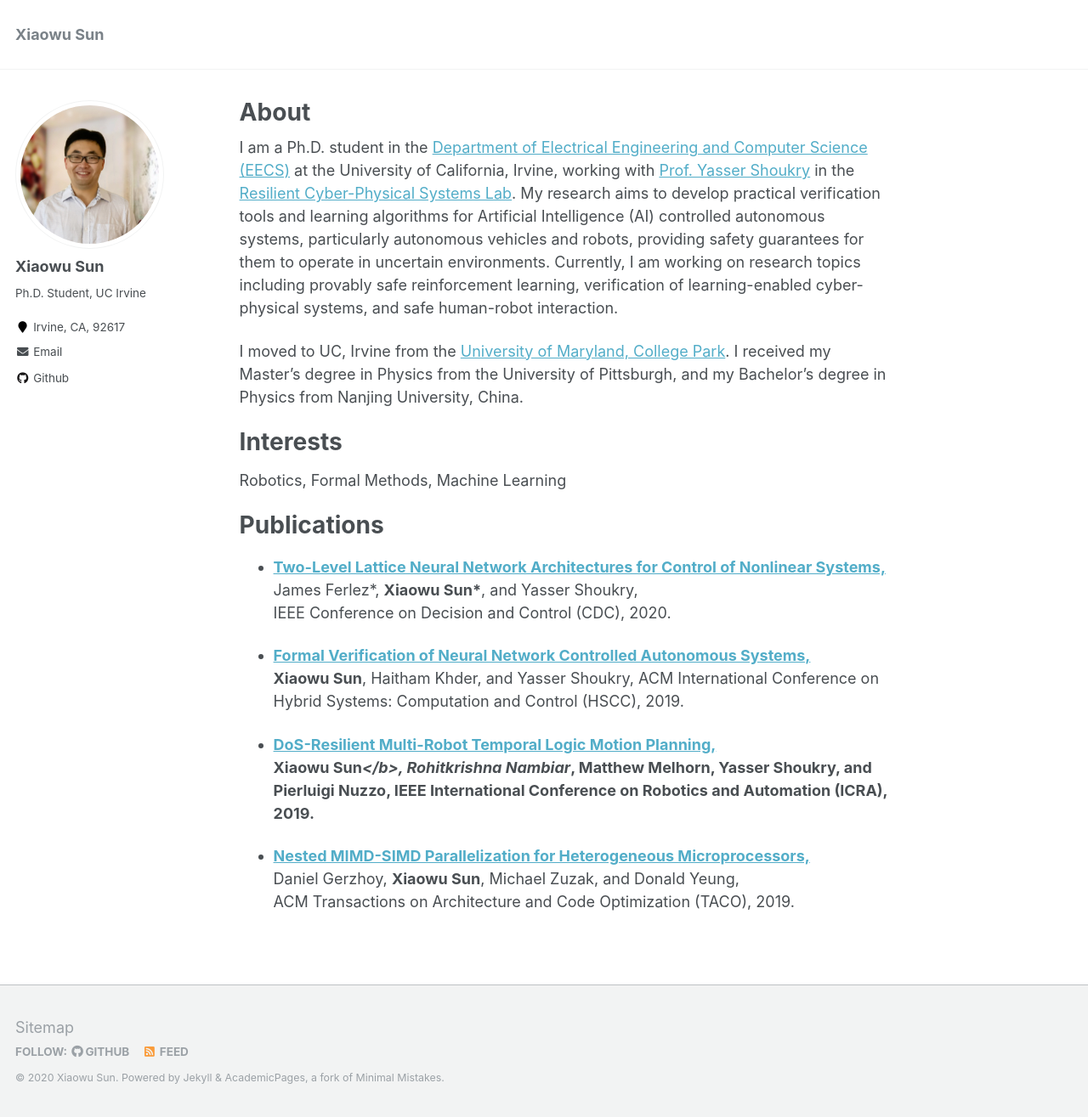
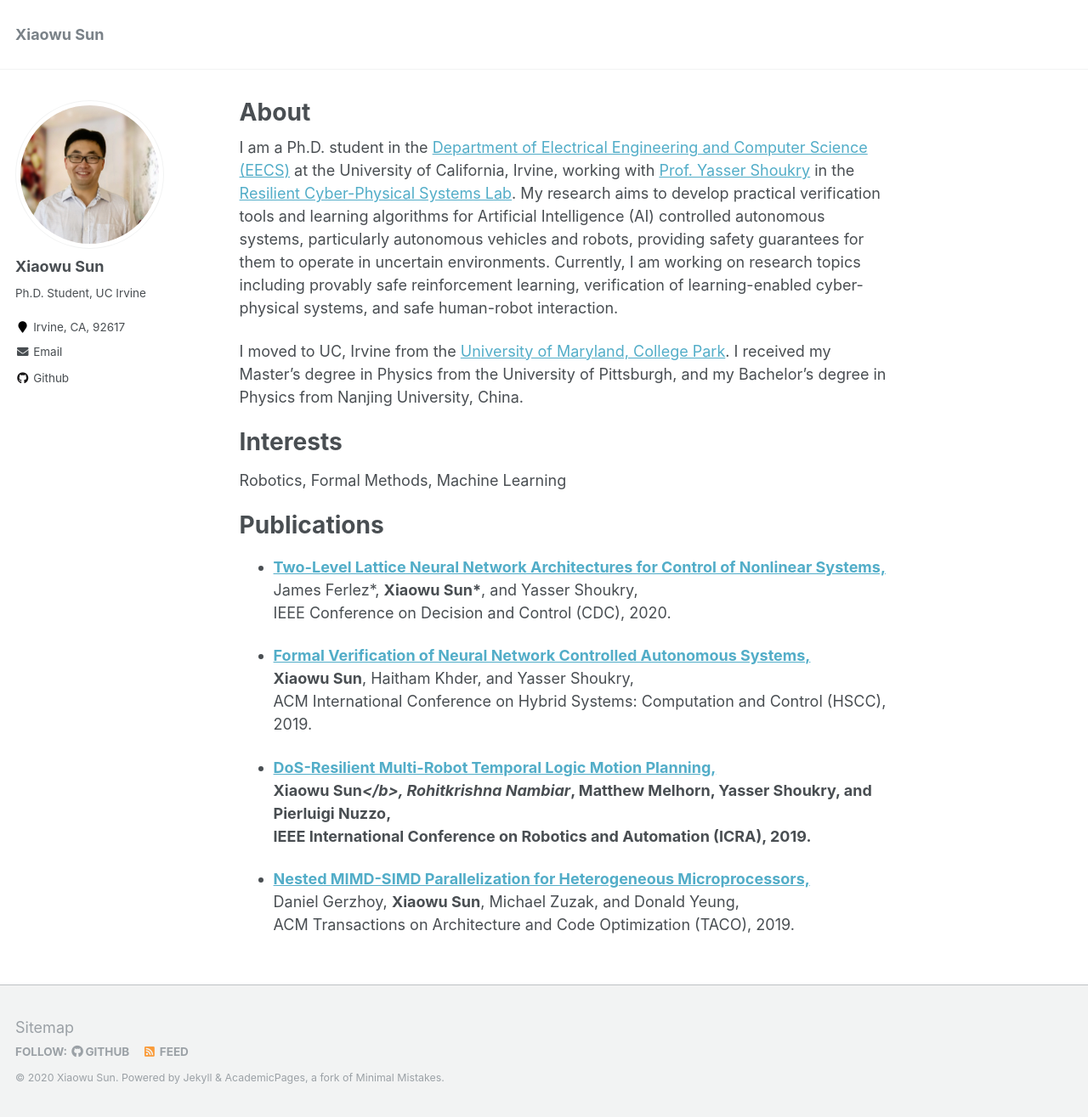
Before and after one commit to xiaowusun/xiaowusun.github.io, a Jekyll site: the page built from _pages/about.md, in a window 1280 px wide and 1315 px high. Shown: the whole window at 85% size. Built offline with Jekyll 4.4.1, drawn with Linux system fonts in a browser that asks for light colours.

Commit message:
Initial commit

```diff
--- a/_pages/about.md
+++ b/_pages/about.md
@@ -18,17 +18,17 @@ Robotics, Formal Methods, Machine Learning
 Publications
 ======
 - [**Two-Level Lattice Neural Network Architectures for Control of Nonlinear Systems,**](https://arxiv.org/abs/2004.09628) \\
-James Ferlez*, <b>Xiaowu Sun*</b>, and Yasser Shoukry, \\
-IEEE Conference on Decision and Control (CDC), 2020.
+  James Ferlez*, <b>Xiaowu Sun*</b>, and Yasser Shoukry, \\
+  IEEE Conference on Decision and Control (CDC), 2020.
 
 - [**Formal Verification of Neural Network Controlled Autonomous Systems,**](https://dl.acm.org/doi/10.1145/3302504.3311802) \\
-<b>Xiaowu Sun</b>, Haitham Khder, and Yasser Shoukry,
-ACM International Conference on Hybrid Systems: Computation and Control (HSCC), 2019.
+  <b>Xiaowu Sun</b>, Haitham Khder, and Yasser Shoukry, \\
+  ACM International Conference on Hybrid Systems: Computation and Control (HSCC), 2019.
 
 - [**DoS-Resilient Multi-Robot Temporal Logic Motion Planning,**](https://ieeexplore.ieee.org/document/8794477) \\
-<b>Xiaowu Sun*</b>, Rohitkrishna Nambiar*, Matthew Melhorn, Yasser Shoukry, and Pierluigi Nuzzo,
-IEEE International Conference on Robotics and Automation (ICRA), 2019.
+  <b>Xiaowu Sun*</b>, Rohitkrishna Nambiar*, Matthew Melhorn, Yasser Shoukry, and Pierluigi Nuzzo, \\
+  IEEE International Conference on Robotics and Automation (ICRA), 2019.
 
 - [**Nested MIMD-SIMD Parallelization for Heterogeneous Microprocessors,**](https://dl.acm.org/doi/abs/10.1145/3368304)\\
-Daniel Gerzhoy, <b>Xiaowu Sun</b>, Michael Zuzak, and Donald Yeung, \\
-ACM Transactions on Architecture and Code Optimization (TACO), 2019.
+  Daniel Gerzhoy, <b>Xiaowu Sun</b>, Michael Zuzak, and Donald Yeung, \\
+  ACM Transactions on Architecture and Code Optimization (TACO), 2019.
```
